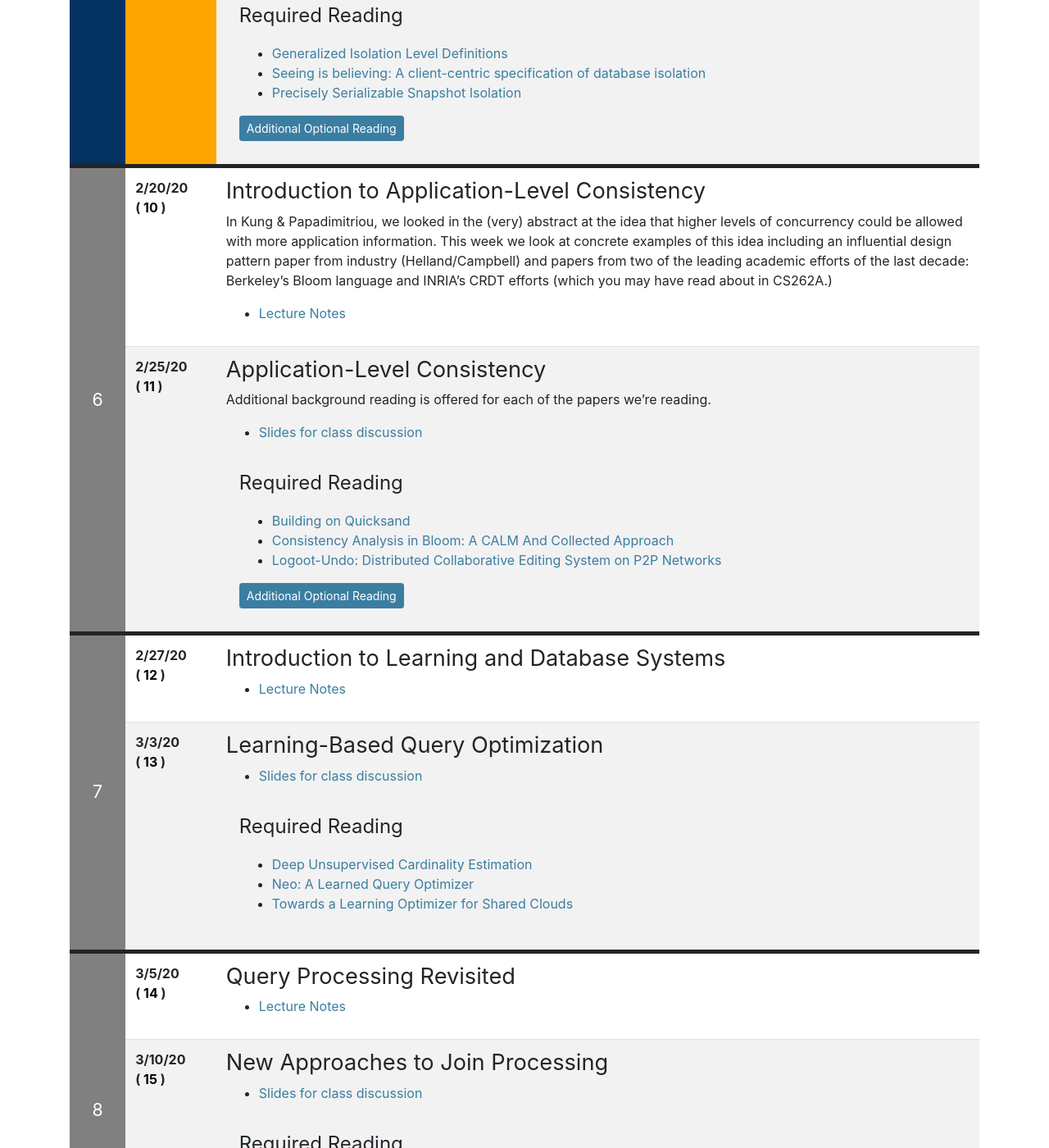
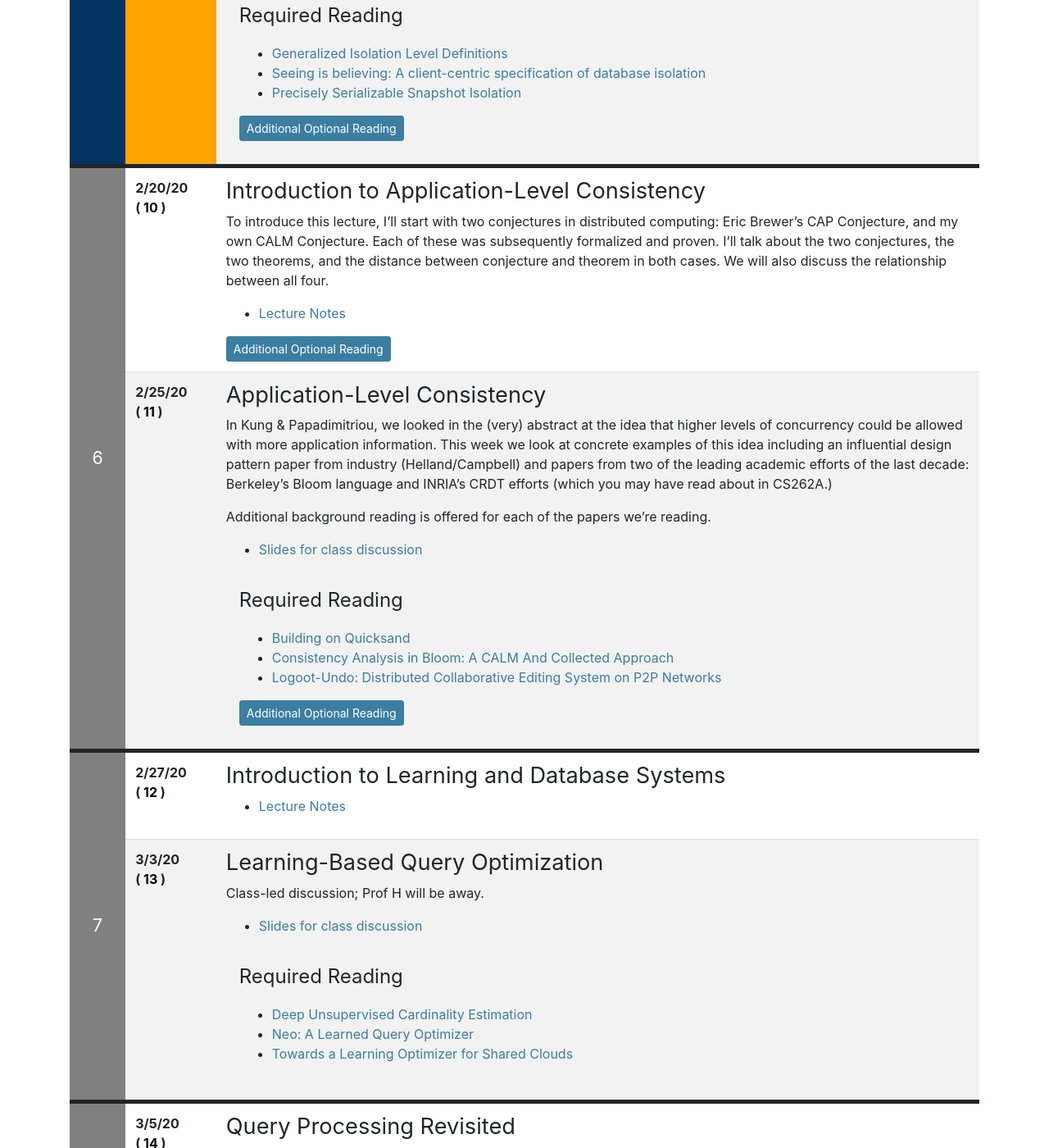
Before and after one commit to jhellerstein/CS286-Sp20, a Jekyll site: the page built from index.md, in a window 1280 px wide and 1400 px high, scrolled down 4202 px. Shown: the whole window at 82% size. Built offline with Jekyll 4.4.1, drawn with Linux system fonts in a browser that asks for light colours; nearby versions of some CDN libraries; our own code applies the rules of GitHub Pages for plain Markdown files.

Commit message:
add CAP/CALM lecture

```diff
--- a/index.md
+++ b/index.md
@@ -256,12 +256,21 @@ Optional reading from then-Berkeley PhD student [Peter Bailis](http://www.bailis
 
 {% include syllabus_entry %}
 ## Introduction to Application-Level Consistency
-In Kung & Papadimitriou, we looked in the (very) abstract at the idea that higher levels of concurrency could be allowed with more application information. This week we look at concrete examples of this idea including an influential design pattern paper from industry (Helland/Campbell) and papers from two of the leading academic efforts of the last decade: Berkeley's Bloom language and INRIA's CRDT efforts (which you may have read about in CS262A.)
+To introduce this lecture, I'll start with two conjectures in distributed computing: Eric Brewer's CAP Conjecture, and my own CALM Conjecture. Each of these was subsequently formalized and proven. I'll talk about the two conjectures, the two theorems, and the distance between conjecture and theorem in both cases. We will also discuss the relationship between all four.
 
 * [Lecture Notes]()
 
+<div class="reading">
+<div class="optional_reading" markdown="1">
+* [CAP twelve years later: How the" rules" have changed](https://scholar.google.com/scholar?cluster=17642052422667212790&hl=en&as_sdt=0,5)
+* [Keeping CALM: When Distributed Consistency is Easy](https://arxiv.org/abs/1901.01930)
+</div>
+</div>
+
 {% include syllabus_entry %}
 ## Application-Level Consistency
+
+In Kung & Papadimitriou, we looked in the (very) abstract at the idea that higher levels of concurrency could be allowed with more application information. This week we look at concrete examples of this idea including an influential design pattern paper from industry (Helland/Campbell) and papers from two of the leading academic efforts of the last decade: Berkeley's Bloom language and INRIA's CRDT efforts (which you may have read about in CS262A.)
 
 Additional background reading is offered for each of the papers we're reading.
 
@@ -287,6 +296,7 @@ Additional background reading is offered for each of the papers we're reading.
 
 {% include syllabus_entry %}
 ## Learning-Based Query Optimization
+Class-led discussion; Prof H will be away.
 
 * [Slides for class discussion]()
 
```
